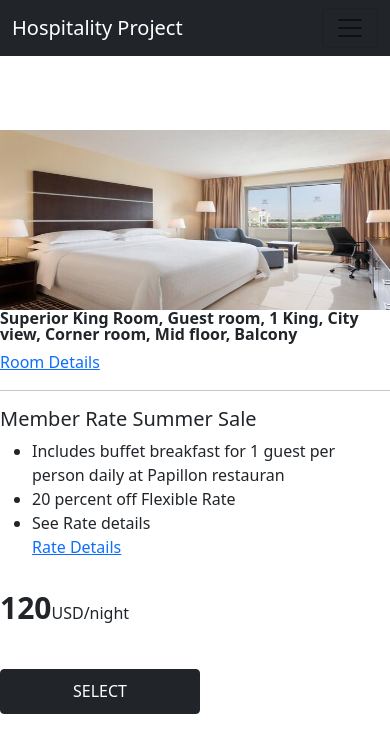
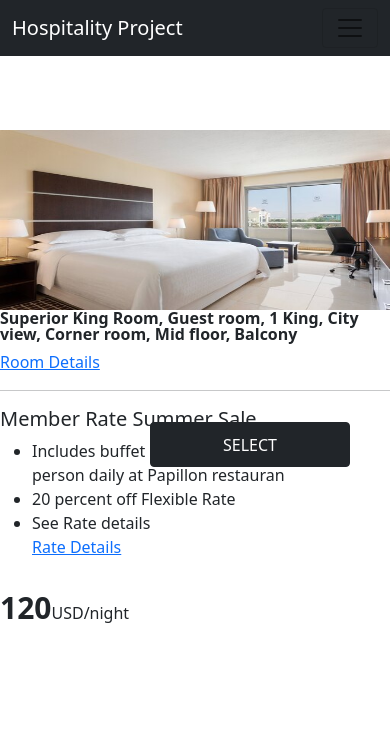
Before and after one commit to Lanepact/Hospitality-Platform, a Vue app: page /reservation in a window 390 px wide. Shown: the top 752 px of the page. Built offline with nearby package versions, Linux system fonts and the light colour scheme.

Commit message:
changes to reservation view

```diff
--- a/src/components/Main.vue
+++ b/src/components/Main.vue
@@ -137,6 +137,9 @@ input{
   text-align: center;
   height: 30px;
 }
+body{
+  width: 100%
+}
 }
 /* tablets */
 @media (max-width: 800px) {
--- a/src/views/Reservation.vue
+++ b/src/views/Reservation.vue
@@ -134,10 +134,7 @@ h1{
   display: flex;
 }
 .btn{
-  position: relative;
-  width: 100px;
-  left: 130px;
-  margin-top: 500px;
+ margin-left: 150px;
 
 }
 
@@ -168,11 +165,7 @@ h1{
   line-height: 1;
 }
 .btn{
-  position: absolute;
-  top: 20%;
-  width: 200px;
-  height: 45px;
-  margin-top: 500px;
+ margin-left: 150px;
 
 }
 
```
